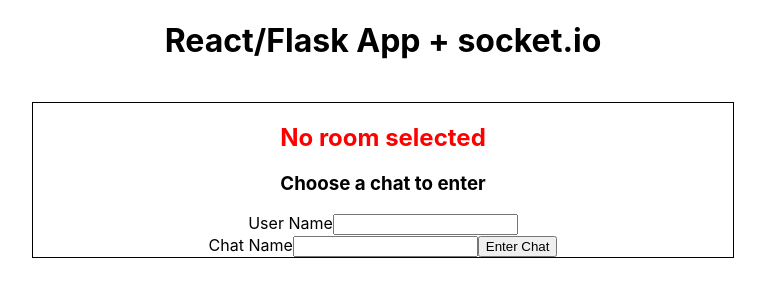
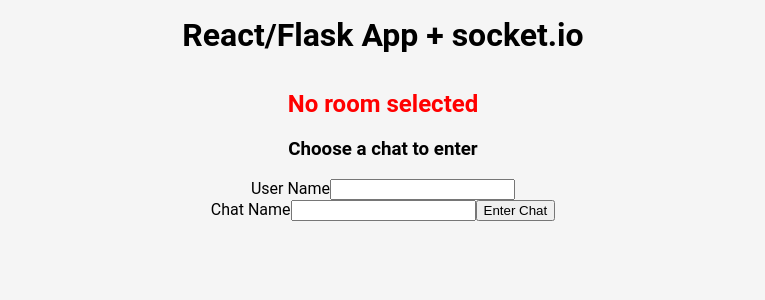
Before and after one commit to AsafKed/tennis-router, a React (Create React App) app in the folder front-end/: page / in a window 1280 px wide. Shown: the top 300 px of the page, without its empty margins (257-1022 px from the left). Built offline with nearby package versions, Linux system fonts and the light colour scheme; no server answers.

Commit message:
Improve styling

```diff
--- a/front-end/src/App.css
+++ b/front-end/src/App.css
@@ -3,48 +3,40 @@
   display: flex;
   flex-direction: column;
   align-items: center;
+  margin: 0;
+  padding: 0;
+  width: 100vw;
+  min-height: 100vh;
+  box-sizing: border-box;
+  font-family: 'Roboto', sans-serif;
 }
 
-.App-logo {
-  height: 40vmin;
-  pointer-events: none;
-}
-
-@media (prefers-reduced-motion: no-preference) {
-  .App-logo {
-    animation: App-logo-spin infinite 20s linear;
-  }
-}
-
-.App-header {
-  background-color: #282c34;
-  min-height: 100vh;
-  display: flex;
-  flex-direction: column;
-  align-items: center;
-  justify-content: center;
-  font-size: calc(10px + 2vmin);
-  color: white;
-}
-
-.App-link {
-  color: #61dafb;
-}
-
-@keyframes App-logo-spin {
-  from {
-    transform: rotate(0deg);
-  }
-  to {
-    transform: rotate(360deg);
-  }
+.App h1 {
+  font-size: 2rem;
+  font-weight: bold;
+  margin: 1rem;
 }
 
 .line {
-  border: 1px solid black;
-  margin: 20px;
-  width: 700px;
+  width: 100%;
+  display: flex;
+  justify-content: center;
+  align-items: flex-start;
+  margin-bottom: 1rem;
+  padding: 0 1rem;
 }
+
+.chat-entry-form {
+  padding: 0 1rem;
+}
+
+
 .http {
   color: red;
 }
+
+@media (max-width: 768px) {
+  .line {
+    flex-direction: column;
+  }
+}
--- a/front-end/src/components/Room.jsx
+++ b/front-end/src/components/Room.jsx
@@ -23,7 +23,7 @@ export default function Room({ onRoomSelected, onRoomLeft }) {
   };
 
   return (
-    <>
+    <div>
       <h2 className="http">{chatName ? `Current Room: ${chatName}` : "No room selected"}</h2>
       <form className="chat-entry-form" onSubmit={handleChatEntry}>
         <h3 className="chat-entry">Choose a chat to enter</h3>
@@ -45,6 +45,6 @@ export default function Room({ onRoomSelected, onRoomLeft }) {
         <button type="submit" onSubmit={setChatName}>Enter Chat</button>
       </form>
       {chatName && <button onClick={handleRoomLeave}>Leave Room</button>}
-    </>
+    </div>
   );
 }
--- a/front-end/src/index.css
+++ b/front-end/src/index.css
@@ -5,6 +5,7 @@ body {
     sans-serif;
   -webkit-font-smoothing: antialiased;
   -moz-osx-font-smoothing: grayscale;
+  background-color: #f5f5f5;
 }
 
 code {
@@ -13,6 +14,8 @@ code {
 }
 
 ul {
+  list-style: none;
+  padding: 0;
   display: flex;
   justify-content: center;
   align-items: center;
```
